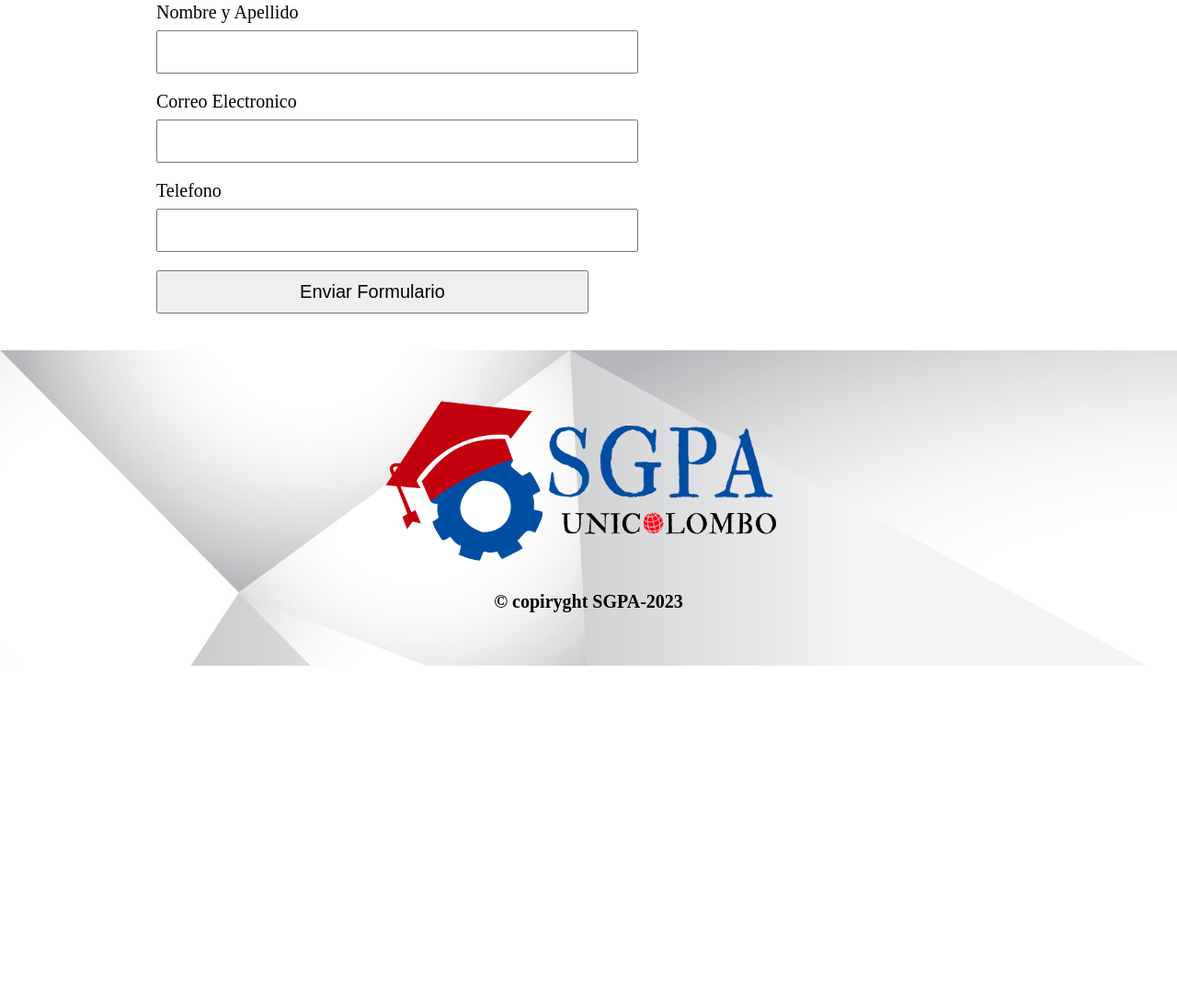
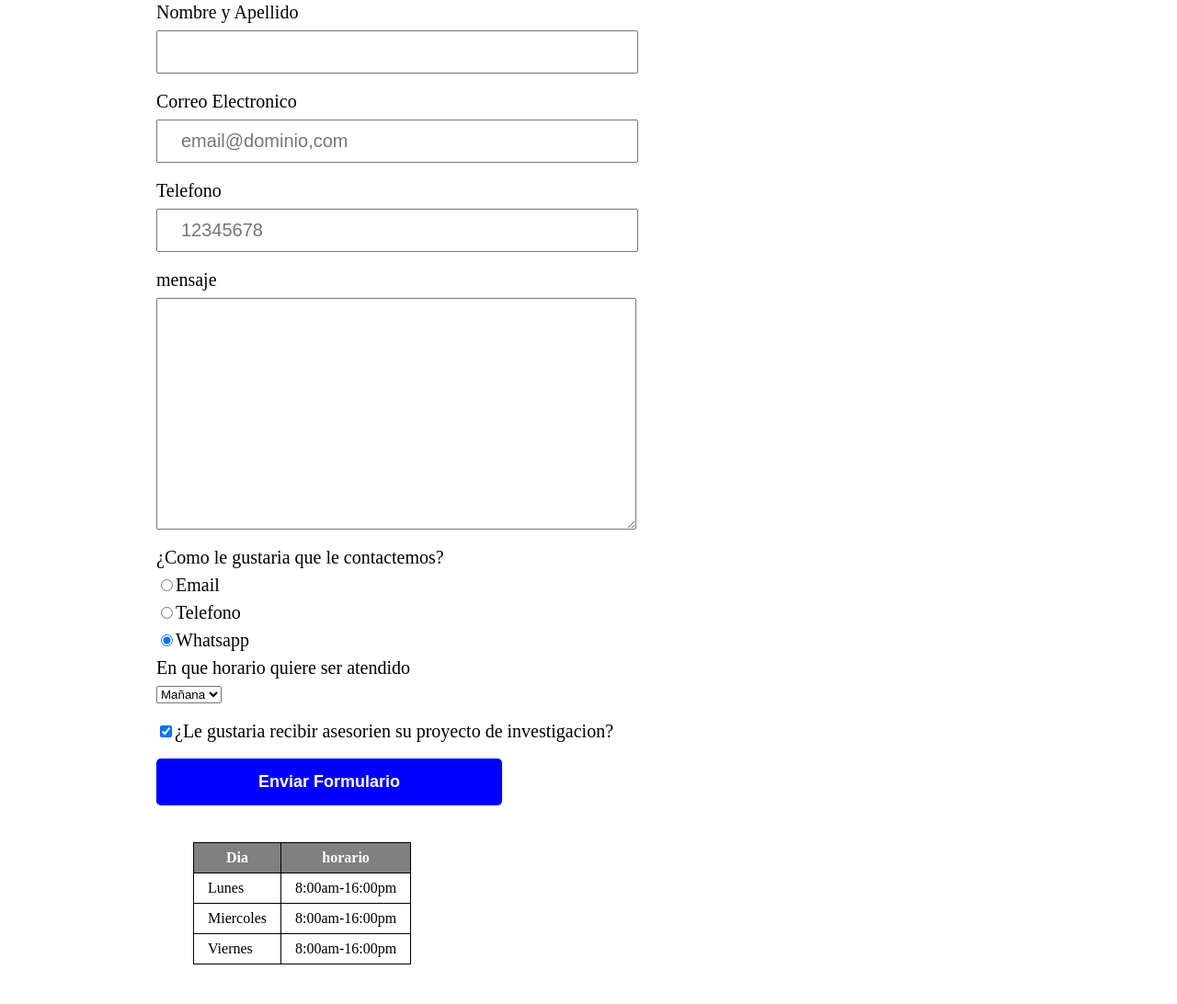
Before and after one commit to marin2029/alura-git, a plain HTML site: page contacto.html in a window 1280 px wide. Shown: the part 240-1332 px from the top of the page at 92% size. Before the commit the page ends 964 px from the top, so only its background shows below. Drawn offline with Linux system fonts and the light colour scheme.

Commit message:
pagina e contactenos y estilos pulidos

```diff
--- a/contacto.html
+++ b/contacto.html
@@ -11,7 +11,7 @@
 
     <body>
         <header>
-            <h1><img src="Sin título-4 3.png" height="200px"></h1>
+            <h1><img src="Sin título-4 3.png" height="200px" alt="logo del proyecto"></h1>
             <div class="caja">
                 <nav>
                      <ul>
@@ -28,20 +28,73 @@
     <main>
        <form>
             <label for="nombre-apellido">Nombre y Apellido</label>
-            <input type="text" id="nombre-apellido">
+            <input type="text" id="nombre-apellido" class="i-padron" required>
 
             <label for="correo">Correo Electronico</label>
-            <input type="text" id="correo">
+            <input type="email" id="correo"class="i-padron" required placeholder="email@dominio,com">
 
             <label for="telefono">Telefono</label>
-            <input type="text" id="telefono">
+            <input type="tel" id="telefono"class="i-padron" required placeholder="12345678 ">
 
-            <input type="submit" value="Enviar Formulario">
+            <label for="mensaje">mensaje</label>
+            <textarea id="mensaje" cols="70" rows="10"class="i-padron" required></textarea>
+
+            <fieldset>
+                <legend>¿Como le gustaria que le contactemos?</legend>
+                <label for="r-email"><input type="radio" name="contacto" value="email" id="r-email">Email</label>
+
+                <label for="r-telefono"> <input type="radio" name="contacto" value="telefono" id="r-telefono">Telefono</label>
+
+                <label for="r-whatsapp"><input type="radio" name="contacto" value="Whatsapp" id="r-whatsapp" checked>Whatsapp</label>
+            </fielset>
+
+            <fieldset>
+                <legend>En que horario quiere ser atendido</legend>
+                 <select>
+                    <option>Mañana</option>
+                    <option>Tarde</option>
+                    <option>Noche</option>
+                </select>
+            </fieldset>
+
+
+            <label class="checkbox"><input type="checkbox" checked>¿Le gustaria recibir asesorien su proyecto de investigacion?</label>
+            <input type="submit" value="Enviar Formulario" class="enviar">
        </form>
+
+       <table>
+        <tr>
+            <thead>
+                <tr>
+                    <th>Dia</th>
+                    <th>horario</th>
+                </tr>
+            </thead>
+
+            <tbody>
+                <tr>
+                    <td>Lunes</td>
+                    <td>8:00am-16:00pm</td>
+                </tr>
+
+                <tr>
+                    <td>Miercoles</td>
+                    <td>8:00am-16:00pm</td>
+                </tr>
+
+                <tr>
+                    <td>Viernes</td>
+                    <td>8:00am-16:00pm</td>
+                </tr>
+
+            </tbody>
+
+        </tr>
+       </table>
     </main>
 
         <footer>
-            <img src="Sin título-4 3.png" height="200px">
+            <img src="Sin título-4 3.png" height="200px" alt="logo del proyecto">
             <p class="copy">&copy copiryght SGPA-2023</p>
 
         </footer>
--- a/style.css
+++ b/style.css
@@ -86,15 +86,49 @@ form{
     margin: 40px 0;
 
 }
-form label{
+form label,form legend{
     display: block;
     font-size: 20px;
     margin: 0 0 10px;
 }
-form input{
+.i-padron{
     display: block;
     font-size: 20px;
     margin: 0 0 20px;
     padding: 10px 25px;
     width: 50%;
 }
+.checkbox{
+    margin: 20px 0;
+}
+.enviar{
+    width: 40%;
+    padding: 15px 0;
+    font-size: 18px;
+    font-weight: bold;
+    color: white;
+    background-color: blue;
+    border: none;
+    border-radius: 5px;
+    transition: 2s all;
+    cursor: pointer;
+}
+.enviar:hover{
+background-color: rgb(12, 12, 99);
+transform: scale(1.2);
+}
+
+table{
+    margin: 40px 40px;
+}
+
+thead{
+    background-color: gray;
+    color: white;
+    font-weight: bold;
+
+}
+td,th{
+    border: 1px solid black;
+    padding: 8px 15px;
+}
```
